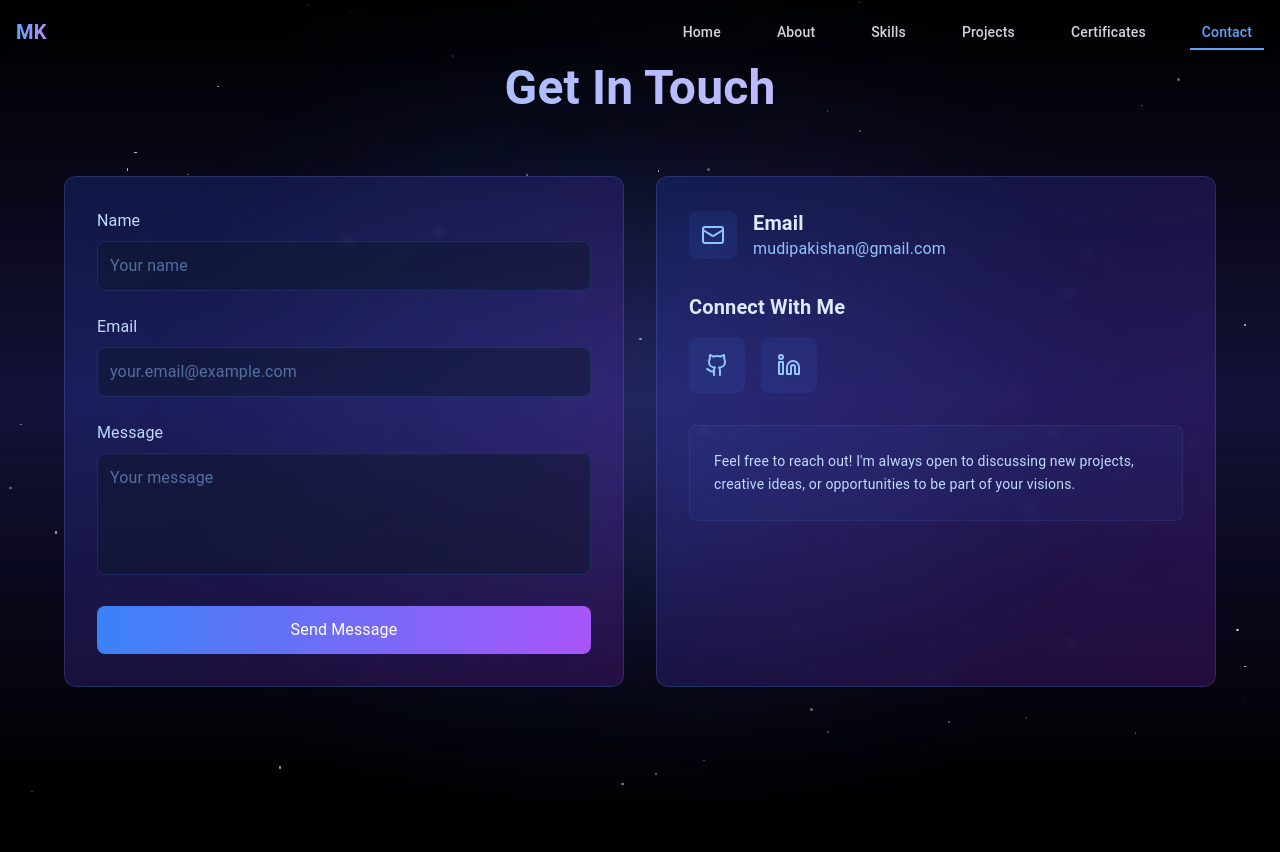
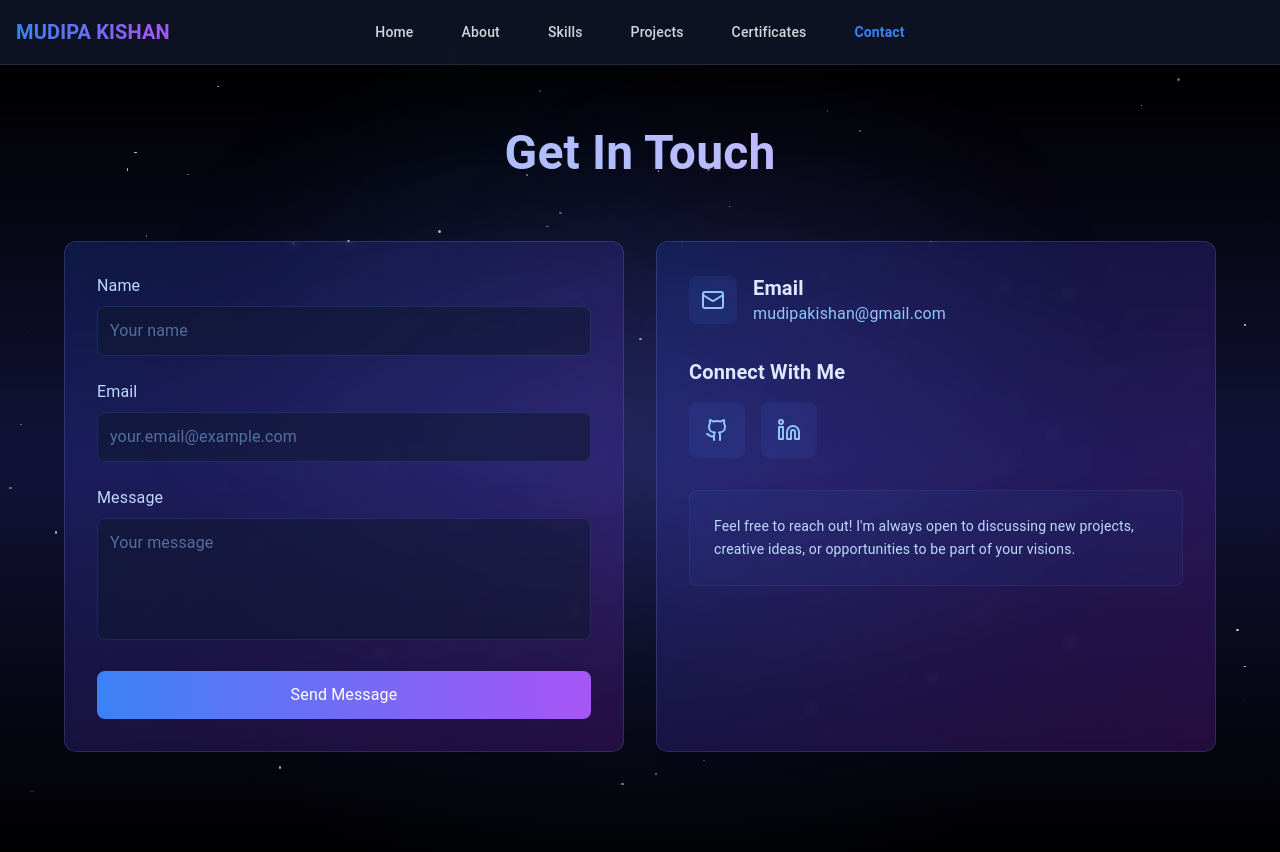
Before and after one commit to mk1shan/myweb, a React (Create React App) app: page /contact in a window 1280 px wide. Shown: the top 852 px of the page. Before the commit the page ends 800 px from the top, so only its background shows below. Built offline with nearby package versions, Linux system fonts and the light colour scheme.

Commit message:
Update Navbar.js

```diff
--- a/src/components/Navbar.js
+++ b/src/components/Navbar.js
@@ -1,7 +1,6 @@
 import React, { useState, useEffect } from 'react';
 import { Link, useLocation } from 'react-router-dom';
 import { Menu as MenuIcon, X as CloseIcon } from 'lucide-react';
-import { motion, AnimatePresence } from 'framer-motion';
 
 const pages = [
     { title: 'Home', path: '/' },
@@ -14,19 +13,9 @@ const pages = [
 
 const Navbar = () => {
     const [mobileOpen, setMobileOpen] = useState(false);
-    const [scrolled, setScrolled] = useState(false);
     const location = useLocation();
 
     const isActive = (path) => location.pathname === path;
-
-    useEffect(() => {
-        const handleScroll = () => {
-            setScrolled(window.scrollY > 20);
-        };
-
-        window.addEventListener('scroll', handleScroll);
-        return () => window.removeEventListener('scroll', handleScroll);
-    }, []);
 
     const handleDrawerToggle = () => {
         setMobileOpen(!mobileOpen);
@@ -37,96 +26,112 @@ const Navbar = () => {
         setMobileOpen(false);
     }, [location]);
 
+    // Handle body scroll when mobile menu is open
+    useEffect(() => {
+        if (mobileOpen) {
+            document.body.style.overflow = 'hidden';
+        } else {
+            document.body.style.overflow = 'unset';
+        }
+        return () => {
+            document.body.style.overflow = 'unset';
+        };
+    }, [mobileOpen]);
+
     return (
-        <div className="fixed top-0 z-50 w-full">
-            <motion.div
-                initial={{ y: -100 }}
-                animate={{ y: 0 }}
-                className={`w-full backdrop-blur-md border-b transition-all duration-300 ${
-                    scrolled
-                        ? 'bg-slate-900/90 border-slate-700/50'
-                        : 'bg-transparent border-transparent'
-                }`}
-            >
-                {/* Desktop Navigation */}
-                <div className="max-w-7xl mx-auto">
-                    <div className="flex h-16 items-center justify-between px-4">
-                        {/* Logo/Brand */}
-                        <Link to="/" className="flex-shrink-0">
-                            <span className="text-xl font-bold bg-gradient-to-r from-blue-400 to-purple-400 text-transparent bg-clip-text">
-                                MK
-                            </span>
+        <div className="sticky top-0 z-50 w-full">
+            <div className="w-full backdrop-blur-md bg-slate-900/80 border-b border-slate-800">
+                {/* Main Navbar */}
+                <div className="flex h-16 items-center justify-between px-4">
+                    {/* Logo - Left Side */}
+                    <div className="w-[200px] lg:w-[200px] md:w-[180px] sm:w-[160px]">
+                        <Link
+                            to="/"
+                            className="text-xl font-bold bg-gradient-to-r from-blue-500 to-purple-500 bg-clip-text text-transparent whitespace-nowrap"
+                        >
+                            MUDIPA KISHAN
                         </Link>
+                    </div>
 
-                        {/* Desktop Menu */}
-                        <div className="hidden md:flex items-center space-x-8">
+                    {/* Desktop Navigation - Centered */}
+                    <div className="hidden md:flex items-center justify-center flex-1">
+                        <div className="flex space-x-6">
                             {pages.map((page) => (
                                 <Link
-                                    key={page.path}
+                                    key={page.title}
                                     to={page.path}
-                                    className={`relative px-3 py-2 text-sm font-medium transition-colors ${
-                                        isActive(page.path)
-                                            ? 'text-blue-400'
-                                            : 'text-gray-300 hover:text-blue-400'
-                                    }`}
+                                    className={`px-3 py-2 text-sm font-medium
+                                        ${isActive(page.path)
+                                            ? 'text-blue-500 font-semibold'
+                                            : 'text-gray-300 hover:text-white'
+                                        }
+                                        transition-colors duration-200
+                                    `}
                                 >
                                     {page.title}
-                                    {isActive(page.path) && (
-                                        <motion.div
-                                            layoutId="navbar-indicator"
-                                            className="absolute bottom-0 left-0 right-0 h-0.5 bg-blue-400"
-                                            initial={false}
-                                            transition={{ type: "spring", stiffness: 500, damping: 30 }}
-                                        />
-                                    )}
                                 </Link>
                             ))}
                         </div>
+                    </div>
 
-                        {/* Mobile Menu Button */}
+                    {/* Right side spacer to balance logo */}
+                    <div className="w-[200px] lg:w-[200px] md:w-[180px] sm:w-[160px] flex justify-end">
+                        {/* Mobile menu button */}
                         <div className="md:hidden">
                             <button
                                 onClick={handleDrawerToggle}
-                                className="p-2 rounded-lg text-gray-400 hover:text-white hover:bg-gray-800"
+                                className="p-2 rounded-lg text-gray-400 hover:text-white hover:bg-slate-800/50"
+                                aria-label="Toggle menu"
                             >
-                                {mobileOpen ? (
-                                    <CloseIcon className="w-6 h-6" />
-                                ) : (
-                                    <MenuIcon className="w-6 h-6" />
-                                )}
+                                {mobileOpen ? <CloseIcon size={24} /> : <MenuIcon size={24} />}
                             </button>
                         </div>
                     </div>
                 </div>
 
-                {/* Mobile Navigation */}
-                <AnimatePresence>
-                    {mobileOpen && (
-                        <motion.div
-                            initial={{ opacity: 0, height: 0 }}
-                            animate={{ opacity: 1, height: "auto" }}
-                            exit={{ opacity: 0, height: 0 }}
-                            className="md:hidden border-t border-slate-800"
+                {/* Mobile Navigation Drawer */}
+                {mobileOpen && (
+                    <div className="md:hidden fixed inset-0 z-50">
+                        <div
+                            className="fixed inset-0 bg-slate-900/80 backdrop-blur-sm"
+                            onClick={handleDrawerToggle}
+                            aria-hidden="true"
+                        />
+                        <div
+                            className="fixed right-0 top-0 w-64 h-full bg-slate-900 border-l border-slate-800 p-6 overflow-y-auto"
+                            role="dialog"
+                            aria-modal="true"
                         >
-                            <div className="px-2 pt-2 pb-3 space-y-1 bg-slate-900/95 backdrop-blur-md">
+                            <div className="flex justify-end mb-6">
+                                <button
+                                    onClick={handleDrawerToggle}
+                                    className="p-2 rounded-lg text-gray-400 hover:text-white hover:bg-slate-800/50"
+                                    aria-label="Close menu"
+                                >
+                                    <CloseIcon size={24} />
+                                </button>
+                            </div>
+                            <nav className="space-y-2">
                                 {pages.map((page) => (
                                     <Link
-                                        key={page.path}
+                                        key={page.title}
                                         to={page.path}
-                                        className={`block px-3 py-2 rounded-lg text-base font-medium transition-colors ${
-                                            isActive(page.path)
-                                                ? 'bg-blue-500/10 text-blue-400'
-                                                : 'text-gray-300 hover:bg-gray-800 hover:text-white'
-                                        }`}
+                                        onClick={handleDrawerToggle}
+                                        className={`block px-4 py-2 rounded-lg text-sm font-medium
+                                            ${isActive(page.path)
+                                                ? 'text-blue-500 bg-blue-500/10'
+                                                : 'text-gray-300 hover:text-white hover:bg-slate-800/50'
+                                            }
+                                        `}
                                     >
                                         {page.title}
                                     </Link>
                                 ))}
-                            </div>
-                        </motion.div>
-                    )}
-                </AnimatePresence>
-            </motion.div>
+                            </nav>
+                        </div>
+                    </div>
+                )}
+            </div>
         </div>
     );
 };
```
